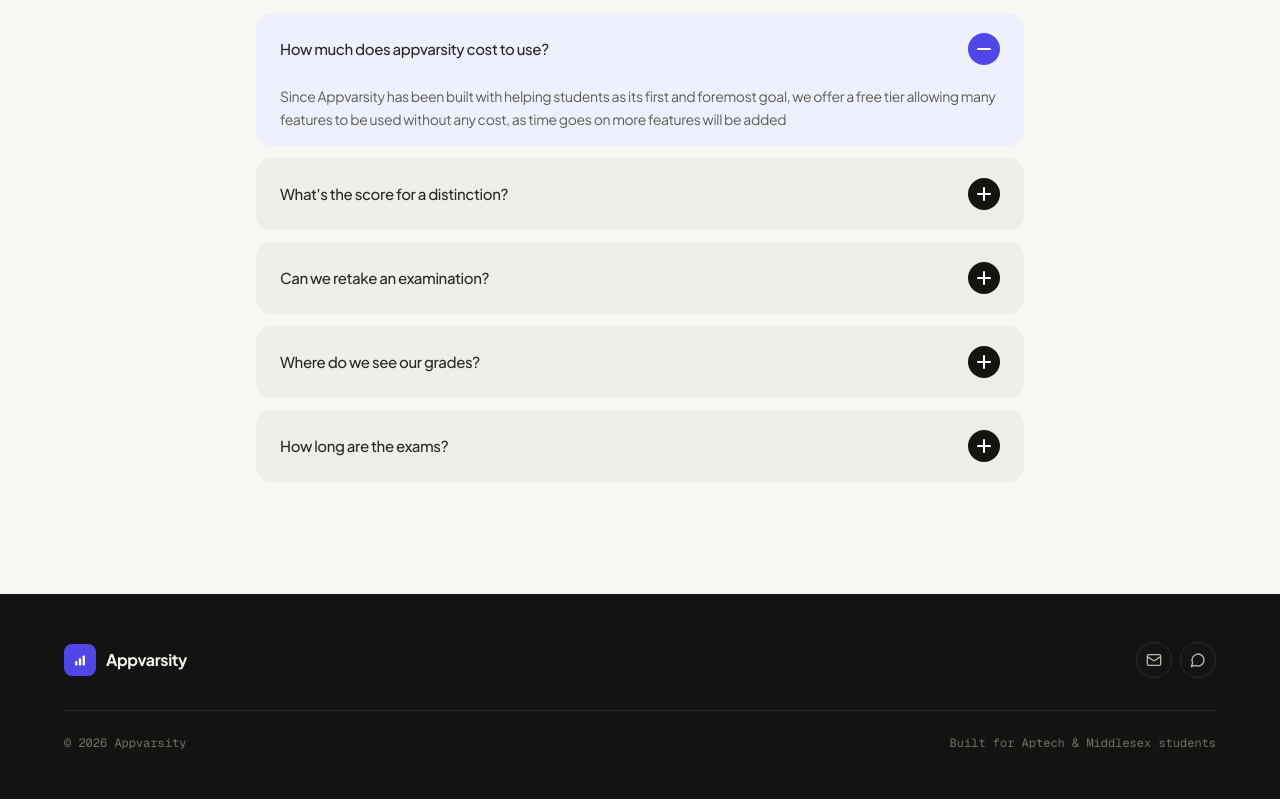
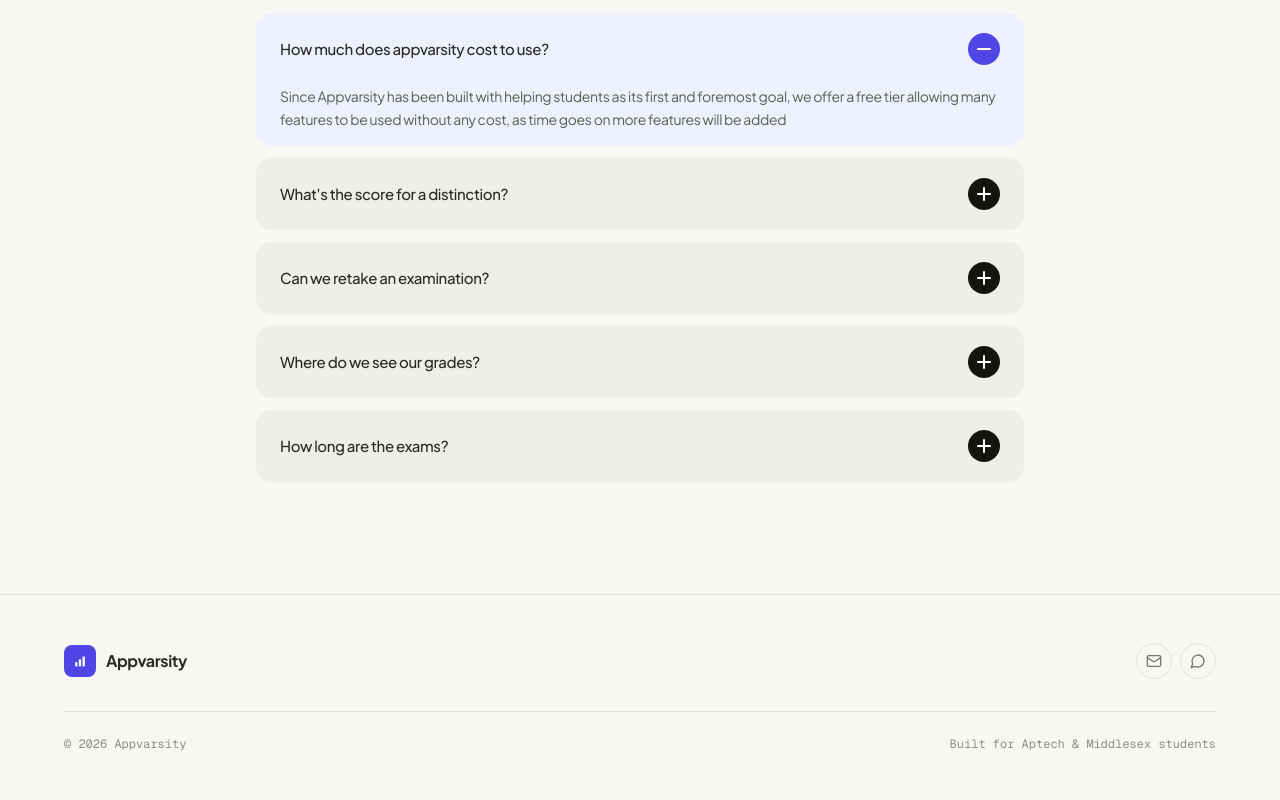
Before and after one commit to somkenemuscle/AppVarsity, a Next.js app: page / in a window 1280 px wide. Shown: the part 3080-3880 px from the top of the page. Built offline with nearby package versions, Linux system fonts and the light colour scheme; no server answers.

Commit message:
Convert footer from dark theme to light theme

```diff
--- a/components/shared/Footer.tsx
+++ b/components/shared/Footer.tsx
@@ -9,7 +9,7 @@ const socials = [
 
 const Footer = () => {
     return (
-        <footer className="w-full bg-[#131412] px-6 py-10 text-[#f4f2ec] md:px-8 md:py-12">
+        <footer className="w-full border-t border-[#e2e1da] bg-[#f8f7f4] px-6 py-10 text-[#292a26] md:px-8 md:py-12">
             <div className="mx-auto flex max-w-6xl flex-col gap-8">
                 <div className="flex flex-col items-center gap-6 text-center md:flex-row md:justify-between md:text-left">
                     <Link href="/" className="flex items-center gap-2.5">
@@ -27,7 +27,7 @@ const Footer = () => {
                                 target={social.href.startsWith('http') ? '_blank' : undefined}
                                 rel={social.href.startsWith('http') ? 'noreferrer' : undefined}
                                 aria-label={social.label}
-                                className="flex h-9 w-9 items-center justify-center rounded-full border border-white/10 text-[#b8baaf] transition-colors hover:border-white/25 hover:bg-white/5 hover:text-white"
+                                className="flex h-9 w-9 items-center justify-center rounded-full border border-[#e2e1da] text-[#777970] transition-colors hover:border-[#c9c8be] hover:bg-[#efeee9] hover:text-[#292a26]"
                             >
                                 <social.icon className="h-4 w-4" />
                             </a>
@@ -35,7 +35,7 @@ const Footer = () => {
                     </div>
                 </div>
 
-                <div className="flex flex-col items-center gap-2 border-t border-white/10 pt-6 text-xs font-mono text-[#6f7164] md:flex-row md:justify-between">
+                <div className="flex flex-col items-center gap-2 border-t border-[#e2e1da] pt-6 text-xs font-mono text-[#8c8e84] md:flex-row md:justify-between">
                     <span>© {new Date().getFullYear()} Appvarsity</span>
                     <span>Built for Aptech &amp; Middlesex students</span>
                 </div>
```
